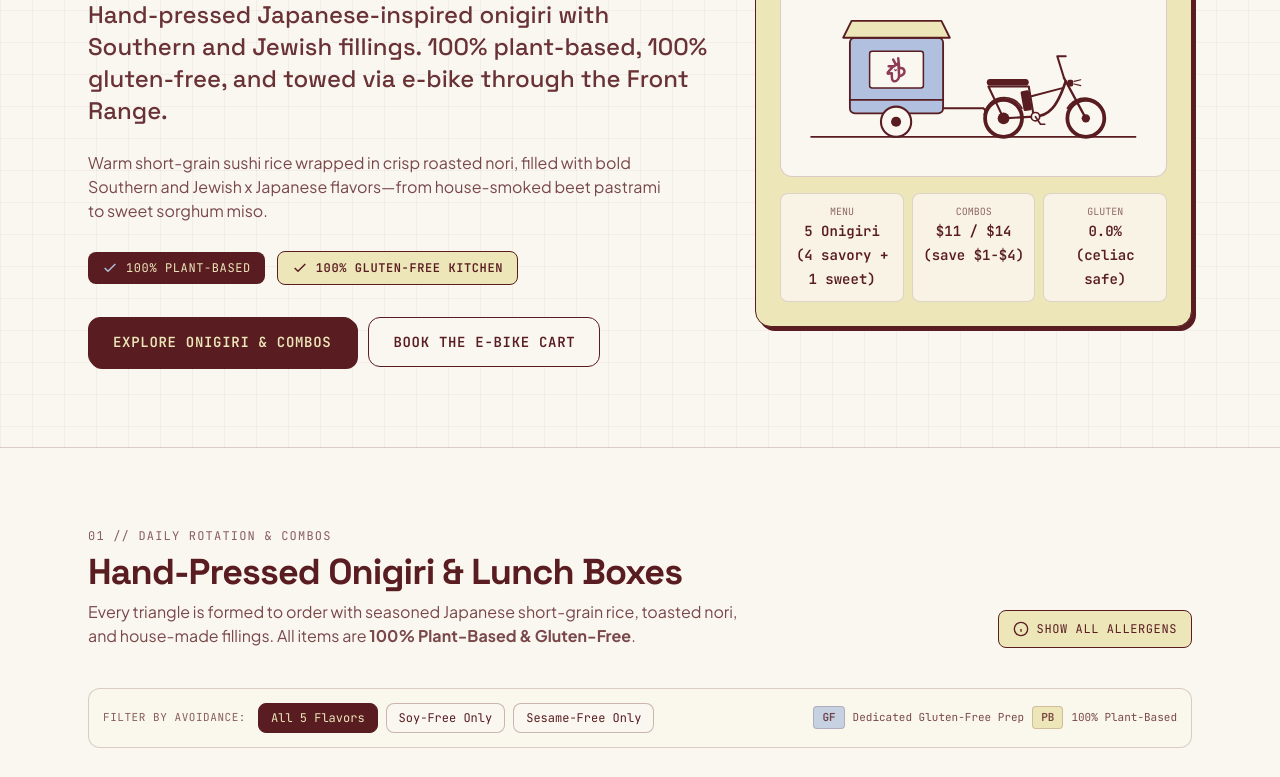
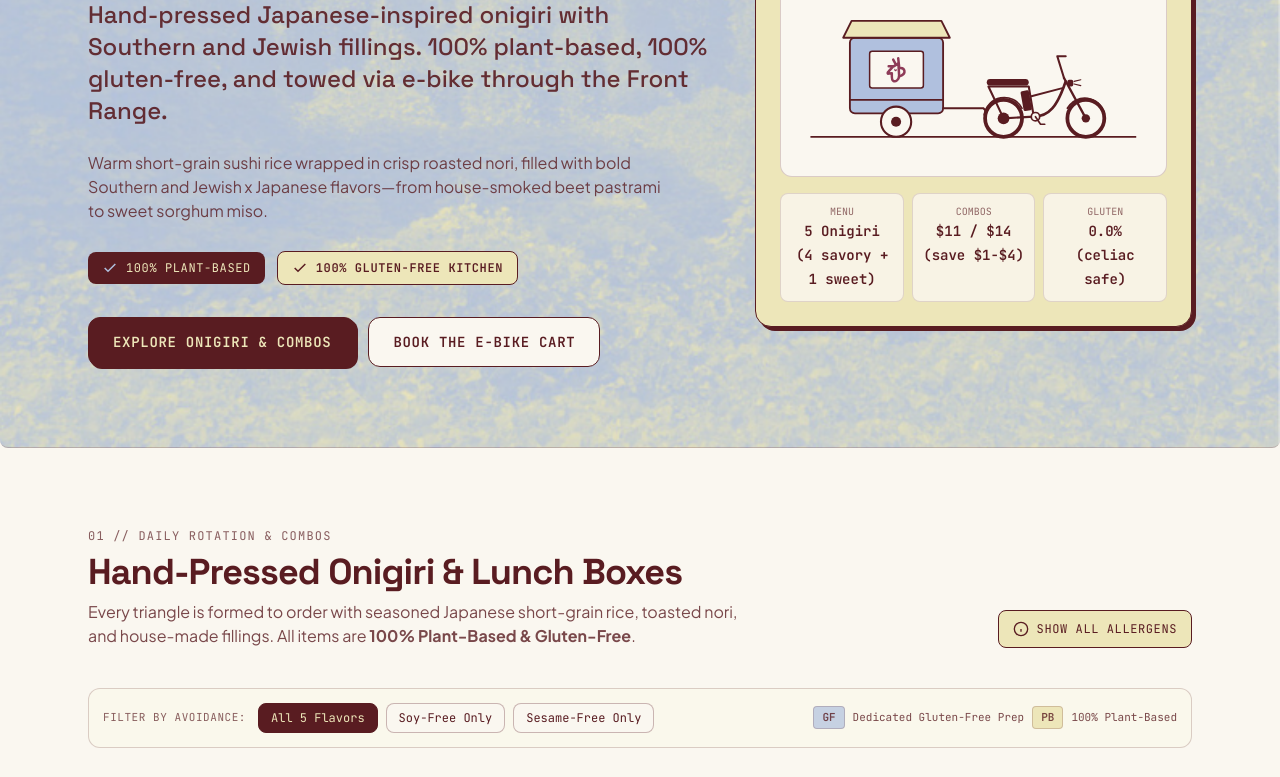
Before and after one commit to jantrkn/kudzukart, a plain HTML site: page index.html in a window 1280 px wide. Shown: the part 407-1184 px from the top of the page. Drawn offline with nearby package versions, Linux system fonts and the light colour scheme.

Commit message:
update kudzu website v1.2

```diff
--- a/index.html
+++ b/index.html
@@ -1,7 +1,7 @@
 <!DOCTYPE html>
 <html lang="en" class="scroll-smooth">
 <head>
- <meta charset="UTF-8">
+    <meta charset="UTF-8">
     <meta name="viewport" content="width=device-width, initial-scale=1.0">
     <title>Kudzu Kart | Plant-Based &amp; Gluten-Free Fusion Onigiri — Englewood, CO</title>
     <meta name="description" content="Pedal-powered, 100% plant-based &amp;
@@ -75,7 +75,7 @@
     <style>
         /* Architectural minimalist structural utilities */
         body {
-            background-color: #FAF7F0;
+            background-color: #fff5df;
             color: #591C21;
             font-family: 'Plus Jakarta Sans', sans-serif;
             -webkit-font-smoothing: antialiased;
@@ -83,10 +83,12 @@
 
         /* Subtle architectural drafting grid background */
         .bg-drafting-grid {
-            background-size: 32px 32px;
-            background-image:
-                linear-gradient(to right, rgba(89, 28, 33, 0.045) 1px, transparent 1px),
-                linear-gradient(to bottom, rgba(89, 28, 33, 0.045) 1px, transparent 1px);
+            padding: 1.5rem 2rem;
+            border-radius: 8px;
+            background-image: url('background.png');
+            background-size: cover;
+            background-position: center;
+            background-repeat: no-repeat;
         }
 
         /* Crisp architectural offset shadow */
```
Also changed, not shown: background.png (added).
